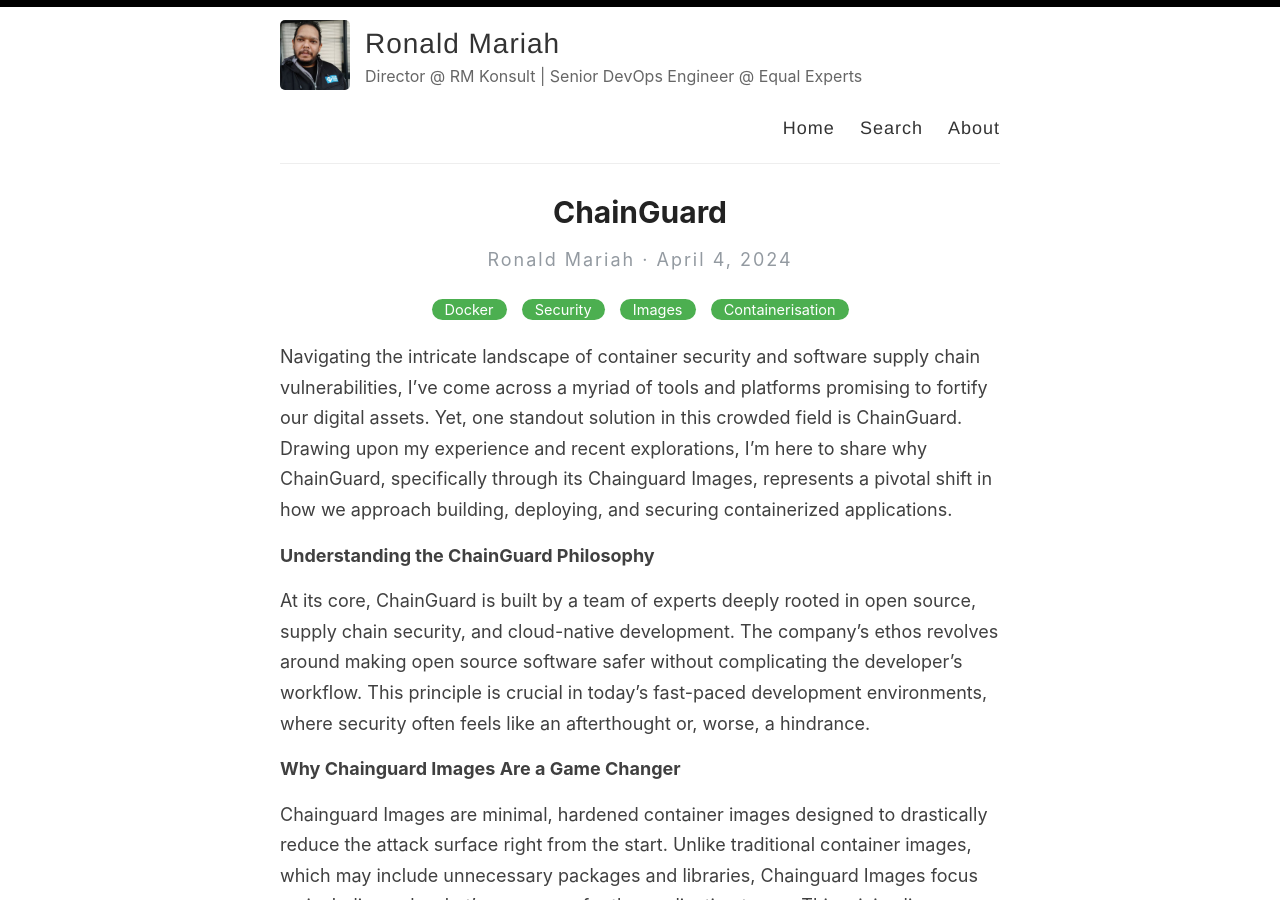
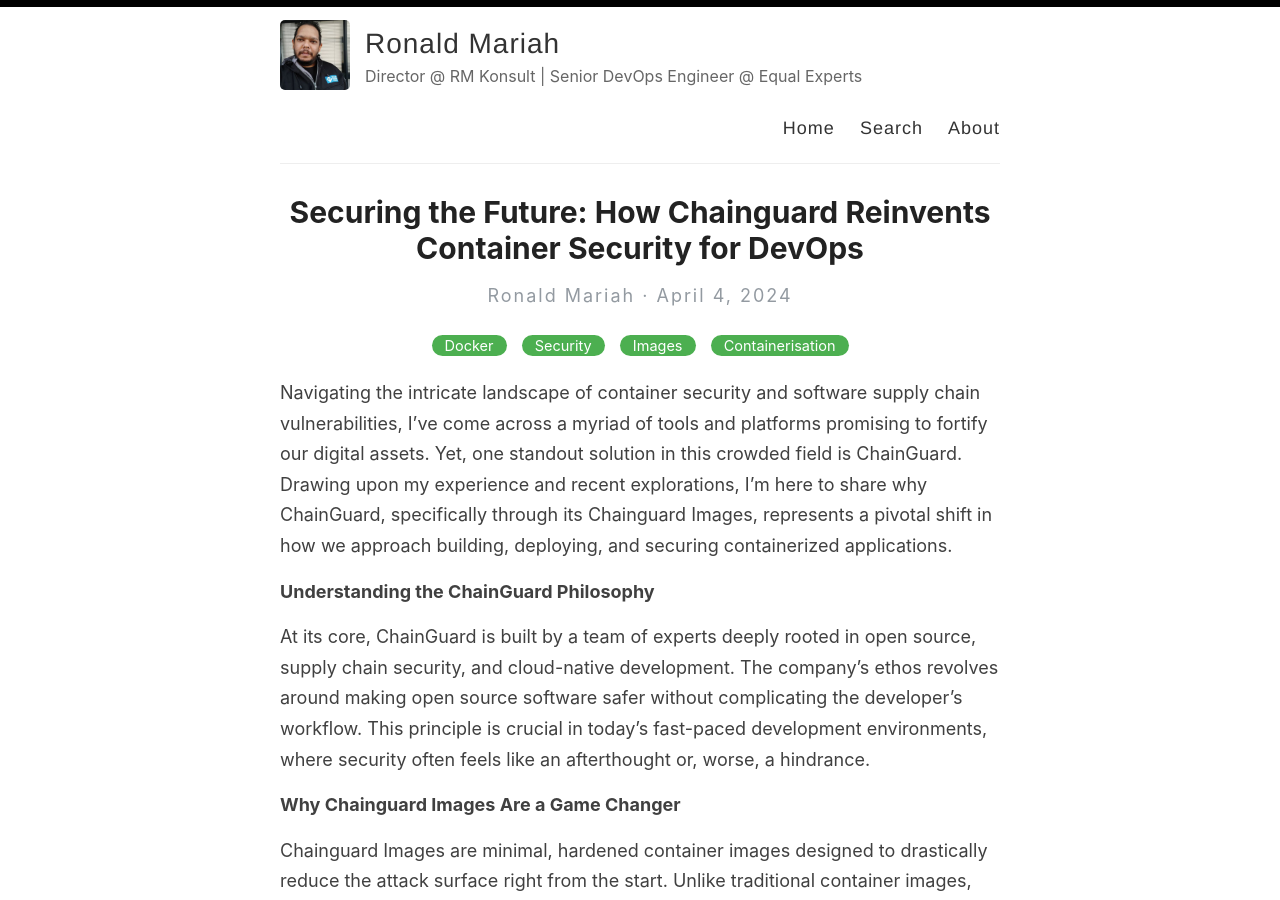
Before and after one commit to RonaldMariah/ronaldmariah.github.io, a Jekyll site: the page built from _posts/2024-04-04-chain-guard.md, in a window 1280 px wide and 900 px high. Built offline with Jekyll 4.4.1, drawn with Linux system fonts in a browser that asks for light colours; our own code applies the rules of GitHub Pages for plain Markdown files.

Commit message:
ChainGuard title

```diff
--- a/_posts/2024-04-04-chain-guard.md
+++ b/_posts/2024-04-04-chain-guard.md
@@ -1,5 +1,5 @@
 ---
-title: ChainGuard
+title: 'Securing the Future: How Chainguard Reinvents Container Security for DevOps'
 categories:
 - Docker
 - Security
```
